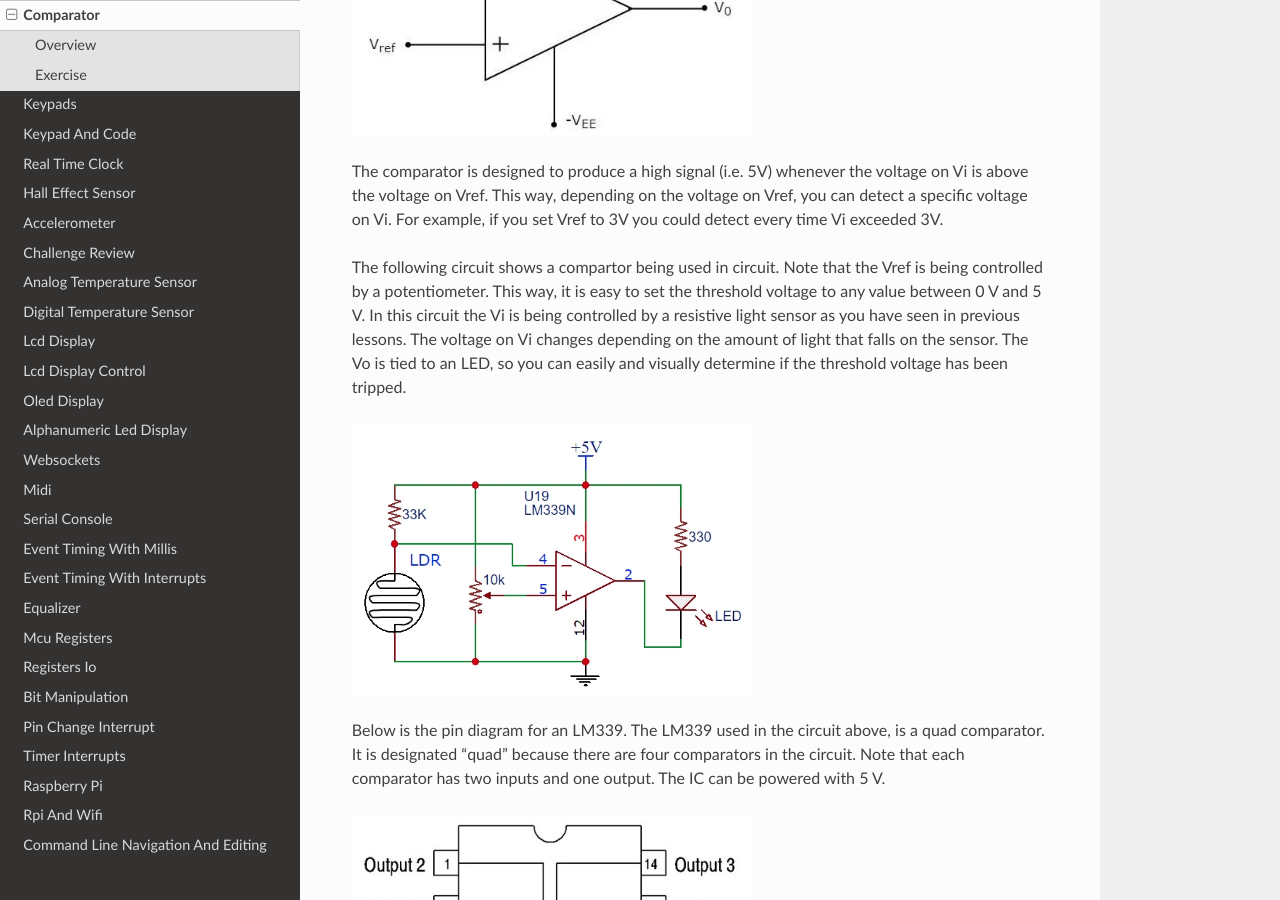
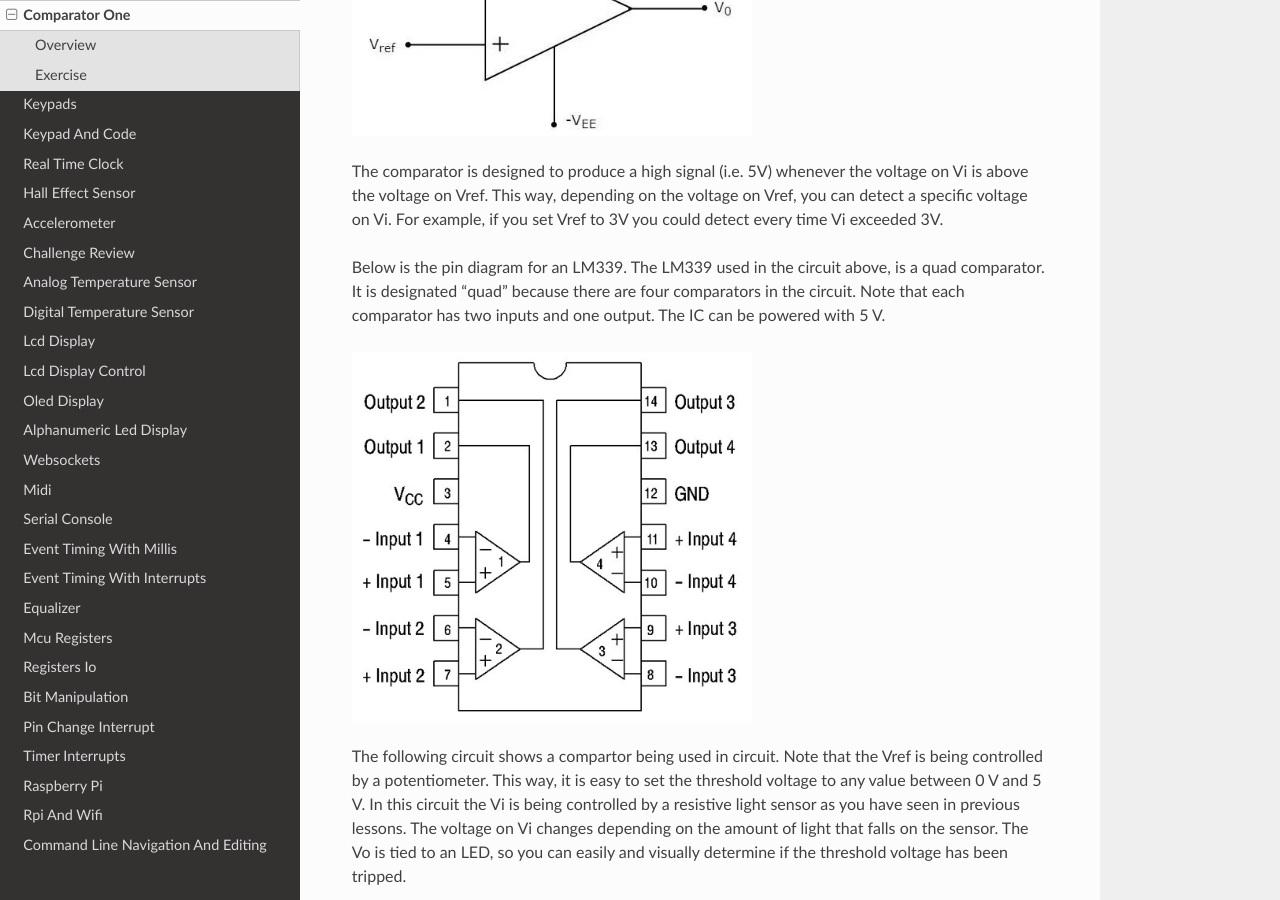
Before and after one commit to maxtkc/mvths-wiki, a Sphinx documentation site: the page built from docs/065-comparator.rst, in a window 1280 px wide and 900 px high, scrolled down 429 px. Built offline with Sphinx 7.4.7 and the Read the Docs theme 2.0.0, drawn with Linux system fonts in a browser that asks for light colours; pages that are not in the unit, such as notebooks, are missing from menus; some of the changed text lies outside the part shown.

Commit message:
Update 065-comparator.rst

```diff
--- a/docs/065-comparator.rst
+++ b/docs/065-comparator.rst
@@ -1,4 +1,4 @@
-Comparator
+Comparator One
 ==========
 
 Overview
@@ -12,17 +12,19 @@ Comparators provide a way to set a threshold voltage for reading an analog signa
 
 The comparator is designed to produce a high signal (i.e. 5V) whenever the voltage on Vi is above the voltage on Vref. This way, depending on the voltage on Vref, you can detect a specific voltage on Vi. For example, if you set Vref to 3V you could detect every time Vi exceeded 3V.
 
+Below is the pin diagram for an LM339. The LM339 used in the circuit above, is a quad comparator. It is designated "quad" because there are four comparators in the circuit. Note that each comparator has two inputs and one output. The IC can be powered with 5 V.
+
+.. figure:: images/LM339pinout.PNG
+   :width: 400
+   :alt:
+
 The following circuit shows a compartor being used in circuit. Note that the Vref is being controlled by a potentiometer. This way, it is easy to set the threshold voltage to any value between 0 V and 5 V. In this circuit the Vi is being controlled by a resistive light sensor as you have seen in previous lessons. The voltage on Vi changes depending on the amount of light that falls on the sensor. The Vo is tied to an LED, so you can easily and visually determine if the threshold voltage has been tripped.
 
 .. figure:: images/LM339circuit.PNG
    :width: 400
    :alt:
 
-Below is the pin diagram for an LM339. The LM339 used in the circuit above, is a quad comparator. It is designated "quad" because there are four comparators in the circuit. Note that each comparator has two inputs and one output. The IC can be powered with 5 V.
 
-.. figure:: images/LM339pinout.PNG
-   :width: 400
-   :alt:
 
 Exercise
 --------
```
